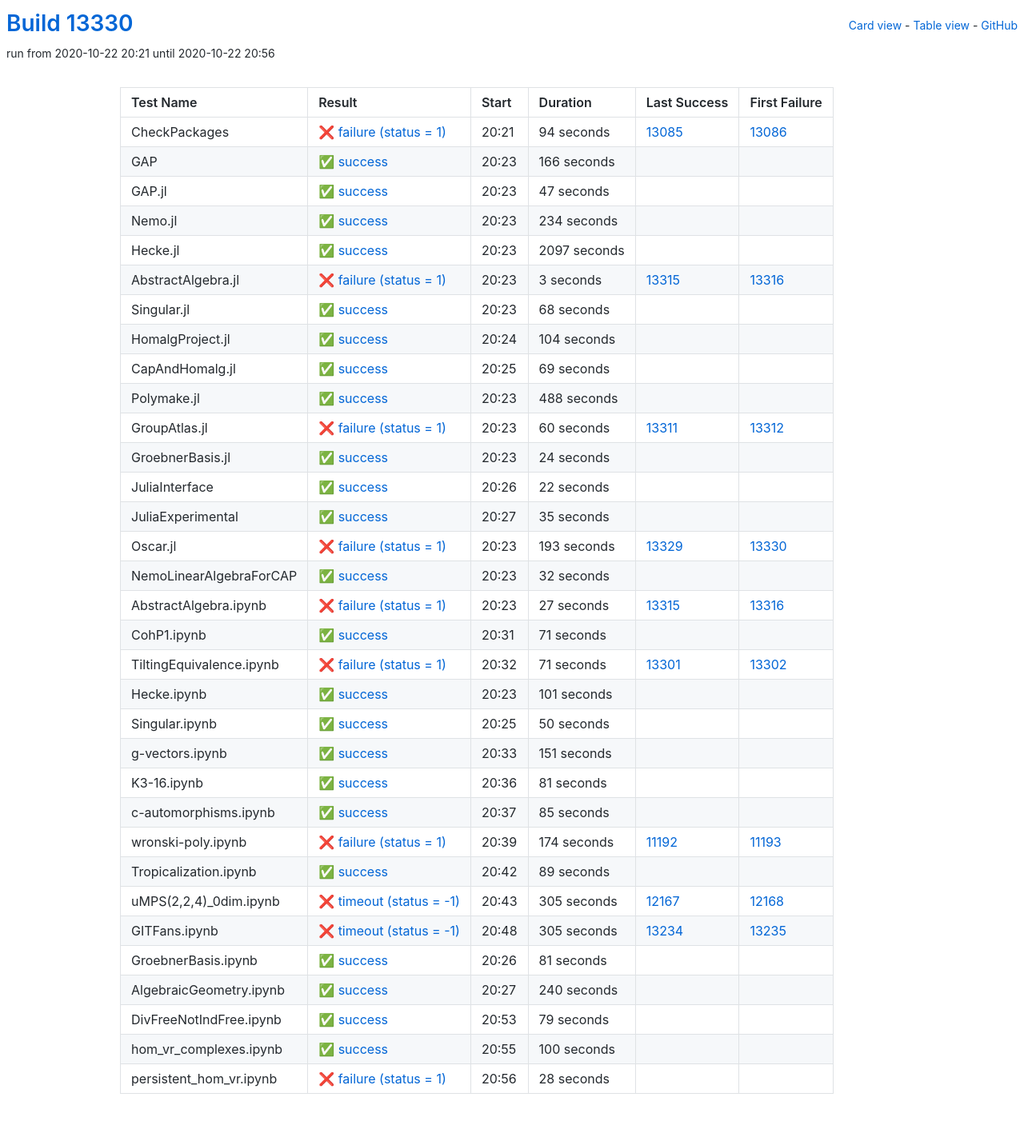
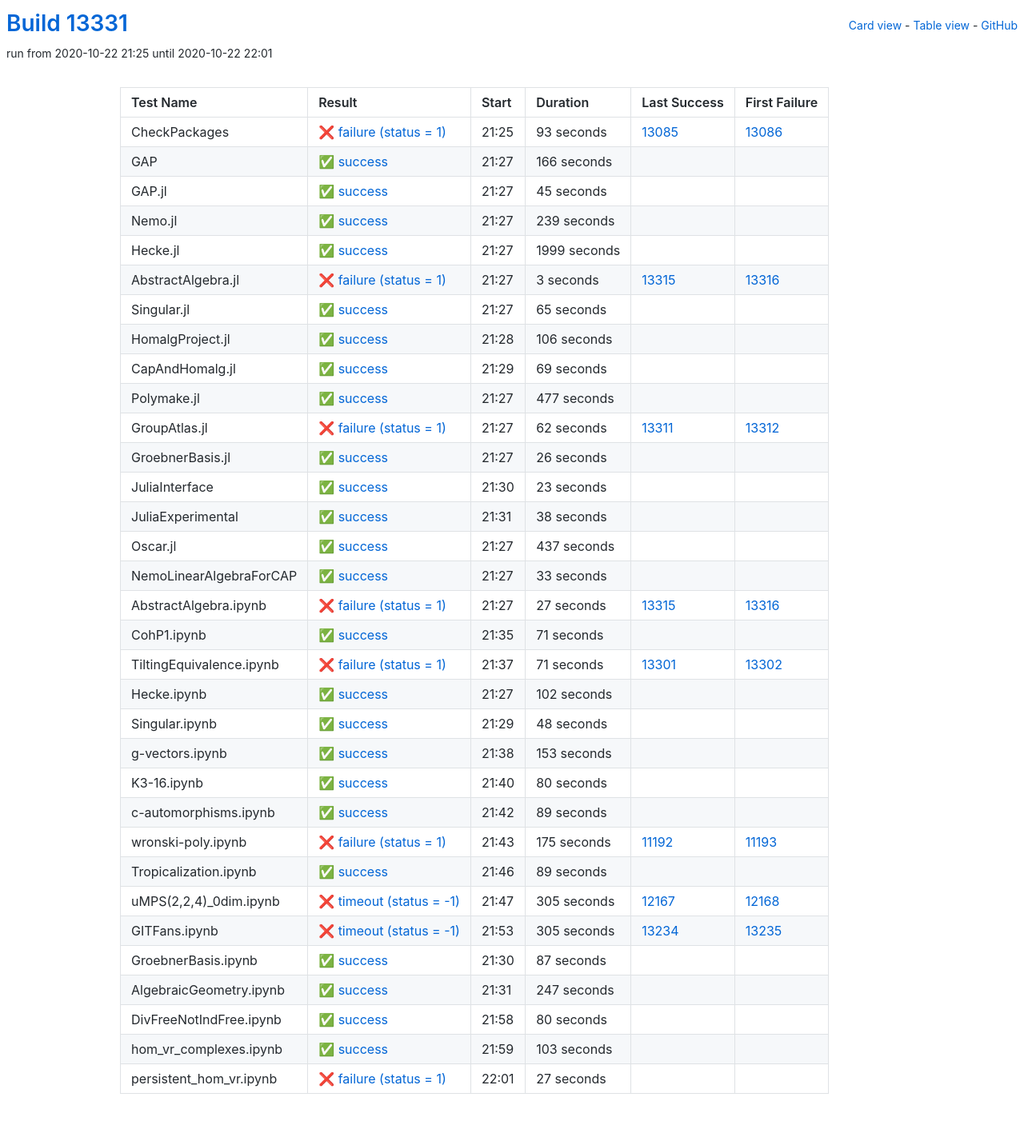
Before and after one commit to oscar-system/oscar-ci-status, a Jekyll site: the page built from table.html, in a window 1280 px wide. Shown: the whole page at 80% size. Built offline with Jekyll 4.4.1, drawn with Linux system fonts in a browser that asks for light colours.

Commit message:
Build #13331

```diff
--- a/_data/ci.yml
+++ b/_data/ci.yml
@@ -1,6 +1,6 @@
 ---
-build: 13330
-build_url: https://oscarci.mathematik.uni-kl.de/job/oscar/13330/
+build: 13331
+build_url: https://oscarci.mathematik.uni-kl.de/job/oscar/13331/
 job: oscar
 organization: oscar-system
 repo: oscar-ci-status
@@ -8,20 +8,20 @@
 tests:
 - name: CheckPackages
   id: checkpackages
-  log: https://oscarci.mathematik.uni-kl.de/job/oscar/13330/artifact/logs/build-13330/CheckPackages.log
-  start: 2020-10-22 20:21
+  log: https://oscarci.mathematik.uni-kl.de/job/oscar/13331/artifact/logs/build-13331/CheckPackages.log
+  start: 2020-10-22 21:25
   success: false
   exitcode: 1
   status: failure
-  duration: 94
+  duration: 93
   last_success: 13085
   last_success_url: https://oscarci.mathematik.uni-kl.de/job/oscar/13085/
   first_failure: 13086
   first_failure_url: https://oscarci.mathematik.uni-kl.de/job/oscar/13086/
 - name: GAP
   id: gap
-  log: https://oscarci.mathematik.uni-kl.de/job/oscar/13330/artifact/logs/build-13330/GAP.log
-  start: 2020-10-22 20:23
+  log: https://oscarci.mathematik.uni-kl.de/job/oscar/13331/artifact/logs/build-13331/GAP.log
+  start: 2020-10-22 21:27
   success: true
   exitcode: 0
   status: success
@@ -32,44 +32,44 @@
   first_failure_url:
 - name: GAP.jl
   id: gap-jl
-  log: https://oscarci.mathematik.uni-kl.de/job/oscar/13330/artifact/logs/build-13330/GAP.jl.log
-  start: 2020-10-22 20:23
+  log: https://oscarci.mathematik.uni-kl.de/job/oscar/13331/artifact/logs/build-13331/GAP.jl.log
+  start: 2020-10-22 21:27
   success: true
   exitcode: 0
   status: success
-  duration: 47
+  duration: 45
   last_success: false
   last_success_url:
   first_failure: false
   first_failure_url:
 - name: Nemo.jl
   id: nemo-jl
-  log: https://oscarci.mathematik.uni-kl.de/job/oscar/13330/artifact/logs/build-13330/Nemo.jl.log
-  start: 2020-10-22 20:23
+  log: https://oscarci.mathematik.uni-kl.de/job/oscar/13331/artifact/logs/build-13331/Nemo.jl.log
+  start: 2020-10-22 21:27
   success: true
   exitcode: 0
   status: success
-  duration: 234
+  duration: 239
   last_success: false
   last_success_url:
   first_failure: false
   first_failure_url:
 - name: Hecke.jl
   id: hecke-jl
-  log: https://oscarci.mathematik.uni-kl.de/job/oscar/13330/artifact/logs/build-13330/Hecke.jl.log
-  start: 2020-10-22 20:23
+  log: https://oscarci.mathematik.uni-kl.de/job/oscar/13331/artifact/logs/build-13331/Hecke.jl.log
+  start: 2020-10-22 21:27
   success: true
   exitcode: 0
   status: success
-  duration: 2097
+  duration: 1999
   last_success: false
   last_success_url:
   first_failure: false
   first_failure_url:
 - name: AbstractAlgebra.jl
   id: abstractalgebra-jl
-  log: https://oscarci.mathematik.uni-kl.de/job/oscar/13330/artifact/logs/build-13330/AbstractAlgebra.jl.log
-  start: 2020-10-22 20:23
+  log: https://oscarci.mathematik.uni-kl.de/job/oscar/13331/artifact/logs/build-13331/AbstractAlgebra.jl.log
+  start: 2020-10-22 21:27
   success: false
   exitcode: 1
   status: failure
@@ -80,32 +80,32 @@
   first_failure_url: https://oscarci.mathematik.uni-kl.de/job/oscar/13316/
 - name: Singular.jl
   id: singular-jl
-  log: https://oscarci.mathematik.uni-kl.de/job/oscar/13330/artifact/logs/build-13330/Singular.jl.log
-  start: 2020-10-22 20:23
+  log: https://oscarci.mathematik.uni-kl.de/job/oscar/13331/artifact/logs/build-13331/Singular.jl.log
+  start: 2020-10-22 21:27
   success: true
   exitcode: 0
   status: success
-  duration: 68
+  duration: 65
   last_success: false
   last_success_url:
   first_failure: false
   first_failure_url:
 - name: HomalgProject.jl
   id: homalgproject-jl
-  log: https://oscarci.mathematik.uni-kl.de/job/oscar/13330/artifact/logs/build-13330/HomalgProject.jl.log
-  start: 2020-10-22 20:24
+  log: https://oscarci.mathematik.uni-kl.de/job/oscar/13331/artifact/logs/build-13331/HomalgProject.jl.log
+  start: 2020-10-22 21:28
   success: true
   exitcode: 0
   status: success
-  duration: 104
+  duration: 106
   last_success: false
   last_success_url:
   first_failure: false
   first_failure_url:
 - name: CapAndHomalg.jl
   id: capandhomalg-jl
-  log: https://oscarci.mathematik.uni-kl.de/job/oscar/13330/artifact/logs/build-13330/CapAndHomalg.jl.log
-  start: 2020-10-22 20:25
+  log: https://oscarci.mathematik.uni-kl.de/job/oscar/13331/artifact/logs/build-13331/CapAndHomalg.jl.log
+  start: 2020-10-22 21:29
   success: true
   exitcode: 0
   status: success
@@ -116,92 +116,92 @@
   first_failure_url:
 - name: Polymake.jl
   id: polymake-jl
-  log: https://oscarci.mathematik.uni-kl.de/job/oscar/13330/artifact/logs/build-13330/Polymake.jl.log
-  start: 2020-10-22 20:23
+  log: https://oscarci.mathematik.uni-kl.de/job/oscar/13331/artifact/logs/build-13331/Polymake.jl.log
+  start: 2020-10-22 21:27
   success: true
   exitcode: 0
   status: success
-  duration: 488
+  duration: 477
   last_success: false
   last_success_url:
   first_failure: false
   first_failure_url:
 - name: GroupAtlas.jl
   id: groupatlas-jl
-  log: https://oscarci.mathematik.uni-kl.de/job/oscar/13330/artifact/logs/build-13330/GroupAtlas.jl.log
-  start: 2020-10-22 20:23
+  log: https://oscarci.mathematik.uni-kl.de/job/oscar/13331/artifact/logs/build-13331/GroupAtlas.jl.log
+  start: 2020-10-22 21:27
   success: false
   exitcode: 1
   status: failure
-  duration: 60
+  duration: 62
   last_success: 13311
   last_success_url: https://oscarci.mathematik.uni-kl.de/job/oscar/13311/
   first_failure: 13312
   first_failure_url: https://oscarci.mathematik.uni-kl.de/job/oscar/13312/
 - name: GroebnerBasis.jl
   id: groebnerbasis-jl
-  log: https://oscarci.mathematik.uni-kl.de/job/oscar/13330/artifact/logs/build-13330/GroebnerBasis.jl.log
-  start: 2020-10-22 20:23
+  log: https://oscarci.mathematik.uni-kl.de/job/oscar/13331/artifact/logs/build-13331/GroebnerBasis.jl.log
+  start: 2020-10-22 21:27
   success: true
   exitcode: 0
   status: success
-  duration: 24
+  duration: 26
   last_success: false
   last_success_url:
   first_failure: false
   first_failure_url:
 - name: JuliaInterface
   id: juliainterface
-  log: https://oscarci.mathematik.uni-kl.de/job/oscar/13330/artifact/logs/build-13330/JuliaInterface.log
-  start: 2020-10-22 20:26
+  log: https://oscarci.mathematik.uni-kl.de/job/oscar/13331/artifact/logs/build-13331/JuliaInterface.log
+  start: 2020-10-22 21:30
   success: true
   exitcode: 0
   status: success
-  duration: 22
+  duration: 23
   last_success: false
   last_success_url:
   first_failure: false
   first_failure_url:
 - name: JuliaExperimental
   id: juliaexperimental
-  log: https://oscarci.mathematik.uni-kl.de/job/oscar/13330/artifact/logs/build-13330/JuliaExperimental.log
-  start: 2020-10-22 20:27
+  log: https://oscarci.mathematik.uni-kl.de/job/oscar/13331/artifact/logs/build-13331/JuliaExperimental.log
+  start: 2020-10-22 21:31
   success: true
   exitcode: 0
   status: success
-  duration: 35
+  duration: 38
   last_success: false
   last_success_url:
   first_failure: false
   first_failure_url:
 - name: Oscar.jl
   id: oscar-jl
-  log: https://oscarci.mathematik.uni-kl.de/job/oscar/13330/artifact/logs/build-13330/Oscar.jl.log
-  start: 2020-10-22 20:23
-  success: false
-  exitcode: 1
-  status: failure
-  duration: 193
-  last_success: 13329
-  last_success_url: https://oscarci.mathematik.uni-kl.de/job/oscar/13329/
-  first_failure: 13330
-  first_failure_url: https://oscarci.mathematik.uni-kl.de/job/oscar/13330/
-- name: NemoLinearAlgebraForCAP
-  id: nemolinearalgebraforcap
-  log: https://oscarci.mathematik.uni-kl.de/job/oscar/13330/artifact/logs/build-13330/NemoLinearAlgebraForCAP.log
-  start: 2020-10-22 20:23
+  log: https://oscarci.mathematik.uni-kl.de/job/oscar/13331/artifact/logs/build-13331/Oscar.jl.log
+  start: 2020-10-22 21:27
   success: true
   exitcode: 0
   status: success
-  duration: 32
+  duration: 437
+  last_success: false
+  last_success_url:
+  first_failure: false
+  first_failure_url:
+- name: NemoLinearAlgebraForCAP
+  id: nemolinearalgebraforcap
+  log: https://oscarci.mathematik.uni-kl.de/job/oscar/13331/artifact/logs/build-13331/NemoLinearAlgebraForCAP.log
+  start: 2020-10-22 21:27
+  success: true
+  exitcode: 0
+  status: success
+  duration: 33
   last_success: false
   last_success_url:
   first_failure: false
   first_failure_url:
 - name: AbstractAlgebra.ipynb
   id: abstractalgebra-ipynb
-  log: https://oscarci.mathematik.uni-kl.de/job/oscar/13330/artifact/logs/build-13330/AbstractAlgebra.ipynb.log
-  start: 2020-10-22 20:23
+  log: https://oscarci.mathematik.uni-kl.de/job/oscar/13331/artifact/logs/build-13331/AbstractAlgebra.ipynb.log
+  start: 2020-10-22 21:27
   success: false
   exitcode: 1
   status: failure
@@ -212,8 +212,8 @@
   first_failure_url: https://oscarci.mathematik.uni-kl.de/job/oscar/13316/
 - name: CohP1.ipynb
   id: cohp1-ipynb
-  log: https://oscarci.mathematik.uni-kl.de/job/oscar/13330/artifact/logs/build-13330/CohP1.ipynb.log
-  start: 2020-10-22 20:31
+  log: https://oscarci.mathematik.uni-kl.de/job/oscar/13331/artifact/logs/build-13331/CohP1.ipynb.log
+  start: 2020-10-22 21:35
   success: true
   exitcode: 0
   status: success
@@ -224,8 +224,8 @@
   first_failure_url:
 - name: TiltingEquivalence.ipynb
   id: tiltingequivalence-ipynb
-  log: https://oscarci.mathematik.uni-kl.de/job/oscar/13330/artifact/logs/build-13330/TiltingEquivalence.ipynb.log
-  start: 2020-10-22 20:32
+  log: https://oscarci.mathematik.uni-kl.de/job/oscar/13331/artifact/logs/build-13331/TiltingEquivalence.ipynb.log
+  start: 2020-10-22 21:37
   success: false
   exitcode: 1
   status: failure
@@ -236,80 +236,80 @@
   first_failure_url: https://oscarci.mathematik.uni-kl.de/job/oscar/13302/
 - name: Hecke.ipynb
   id: hecke-ipynb
-  log: https://oscarci.mathematik.uni-kl.de/job/oscar/13330/artifact/logs/build-13330/Hecke.ipynb.log
-  start: 2020-10-22 20:23
+  log: https://oscarci.mathematik.uni-kl.de/job/oscar/13331/artifact/logs/build-13331/Hecke.ipynb.log
+  start: 2020-10-22 21:27
   success: true
   exitcode: 0
   status: success
-  duration: 101
+  duration: 102
   last_success: false
   last_success_url:
   first_failure: false
   first_failure_url:
 - name: Singular.ipynb
   id: singular-ipynb
-  log: https://oscarci.mathematik.uni-kl.de/job/oscar/13330/artifact/logs/build-13330/Singular.ipynb.log
-  start: 2020-10-22 20:25
+  log: https://oscarci.mathematik.uni-kl.de/job/oscar/13331/artifact/logs/build-13331/Singular.ipynb.log
+  start: 2020-10-22 21:29
   success: true
   exitcode: 0
   status: success
-  duration: 50
+  duration: 48
   last_success: false
   last_success_url:
   first_failure: false
   first_failure_url:
 - name: g-vectors.ipynb
   id: g-vectors-ipynb
-  log: https://oscarci.mathematik.uni-kl.de/job/oscar/13330/artifact/logs/build-13330/g-vectors.ipynb.log
-  start: 2020-10-22 20:33
+  log: https://oscarci.mathematik.uni-kl.de/job/oscar/13331/artifact/logs/build-13331/g-vectors.ipynb.log
+  start: 2020-10-22 21:38
   success: true
   exitcode: 0
   status: success
-  duration: 151
+  duration: 153
   last_success: false
   last_success_url:
   first_failure: false
   first_failure_url:
 - name: K3-16.ipynb
   id: k3-16-ipynb
-  log: https://oscarci.mathematik.uni-kl.de/job/oscar/13330/artifact/logs/build-13330/K3-16.ipynb.log
-  start: 2020-10-22 20:36
+  log: https://oscarci.mathematik.uni-kl.de/job/oscar/13331/artifact/logs/build-13331/K3-16.ipynb.log
+  start: 2020-10-22 21:40
   success: true
   exitcode: 0
   status: success
-  duration: 81
+  duration: 80
   last_success: false
   last_success_url:
   first_failure: false
   first_failure_url:
 - name: c-automorphisms.ipynb
   id: c-automorphisms-ipynb
-  log: https://oscarci.mathematik.uni-kl.de/job/oscar/13330/artifact/logs/build-13330/c-automorphisms.ipynb.log
-  start: 2020-10-22 20:37
+  log: https://oscarci.mathematik.uni-kl.de/job/oscar/13331/artifact/logs/build-13331/c-automorphisms.ipynb.log
+  start: 2020-10-22 21:42
   success: true
   exitcode: 0
   status: success
-  duration: 85
+  duration: 89
   last_success: false
   last_success_url:
   first_failure: false
   first_failure_url:
 - name: wronski-poly.ipynb
   id: wronski-poly-ipynb
-  log: https://oscarci.mathematik.uni-kl.de/job/oscar/13330/artifact/logs/build-13330/wronski-poly.ipynb.log
-  start: 2020-10-22 20:39
+  log: https://oscarci.mathematik.uni-kl.de/job/oscar/13331/artifact/logs/build-13331/wronski-poly.ipynb.log
+  start: 2020-10-22 21:43
   success: false
   exitcode: 1
   status: failure
-  duration: 174
+  duration: 175
   last_success: 11192
   last_success_url: https://oscarci.mathematik.uni-kl.de/job/oscar/11192/
   first_failure: 11193
   first_failure_url: https://oscarci.mathematik.uni-kl.de/job/oscar/11193/
 - name: Tropicalization.ipynb
   id: tropicalization-ipynb
-  log: https://oscarci.mathematik.uni-kl.de/job/oscar/13330/artifact/logs/build-13330/Tropicalization.ipynb.log
-  start: 2020-10-22 20:42
+  log: https://oscarci.mathematik.uni-kl.de/job/oscar/13331/artifact/logs/build-13331/Tropicalization.ipynb.log
+  start: 2020-10-22 21:46
   success: true
   exitcode: 0
   status: success
@@ -320,8 +320,8 @@
   first_failure_url:
 - name: uMPS(2,2,4)_0dim.ipynb
   id: umps-2-2-4-0dim-ipynb
-  log: https://oscarci.mathematik.uni-kl.de/job/oscar/13330/artifact/logs/build-13330/uMPS-2-2-4-_0dim.ipynb.log
-  start: 2020-10-22 20:43
+  log: https://oscarci.mathematik.uni-kl.de/job/oscar/13331/artifact/logs/build-13331/uMPS-2-2-4-_0dim.ipynb.log
+  start: 2020-10-22 21:47
   success: false
   exitcode: -1
   status: timeout
@@ -332,8 +332,8 @@
   first_failure_url: https://oscarci.mathematik.uni-kl.de/job/oscar/12168/
 - name: GITFans.ipynb
   id: gitfans-ipynb
-  log: https://oscarci.mathematik.uni-kl.de/job/oscar/13330/artifact/logs/build-13330/GITFans.ipynb.log
-  start: 2020-10-22 20:48
+  log: https://oscarci.mathematik.uni-kl.de/job/oscar/13331/artifact/logs/build-13331/GITFans.ipynb.log
+  start: 2020-10-22 21:53
   success: false
   exitcode: -1
   status: timeout
@@ -344,60 +344,60 @@
   first_failure_url: https://oscarci.mathematik.uni-kl.de/job/oscar/13235/
 - name: GroebnerBasis.ipynb
   id: groebnerbasis-ipynb
-  log: https://oscarci.mathematik.uni-kl.de/job/oscar/13330/artifact/logs/build-13330/GroebnerBasis.ipynb.log
-  start: 2020-10-22 20:26
+  log: https://oscarci.mathematik.uni-kl.de/job/oscar/13331/artifact/logs/build-13331/GroebnerBasis.ipynb.log
+  start: 2020-10-22 21:30
   success: true
   exitcode: 0
   status: success
-  duration: 81
+  duration: 87
   last_success: false
   last_success_url:
   first_failure: false
   first_failure_url:
 - name: AlgebraicGeometry.ipynb
   id: algebraicgeometry-ipynb
-  log: https://oscarci.mathematik.uni-kl.de/job/oscar/13330/artifact/logs/build-13330/AlgebraicGeometry.ipynb.log
-  start: 2020-10-22 20:27
+  log: https://oscarci.mathematik.uni-kl.de/job/oscar/13331/artifact/logs/build-13331/AlgebraicGeometry.ipynb.log
+  start: 2020-10-22 21:31
   success: true
   exitcode: 0
   status: success
-  duration: 240
+  duration: 247
   last_success: false
   last_success_url:
   first_failure: false
   first_failure_url:
 - name: DivFreeNotIndFree.ipynb
   id: divfreenotindfree-ipynb
-  log: https://oscarci.mathematik.uni-kl.de/job/oscar/13330/artifact/logs/build-13330/DivFreeNotIndFree.ipynb.log
-  start: 2020-10-22 20:53
+  log: https://oscarci.mathematik.uni-kl.de/job/oscar/13331/artifact/logs/build-13331/DivFreeNotIndFree.ipynb.log
+  start: 2020-10-22 21:58
   success: true
   exitcode: 0
   status: success
-  duration: 79
+  duration: 80
   last_success: false
   last_success_url:
   first_failure: false
   first_failure_url:
 - name: hom_vr_complexes.ipynb
   id: hom-vr-complexes-ipynb
-  log: https://oscarci.mathematik.uni-kl.de/job/oscar/13330/artifact/logs/build-13330/hom_vr_complexes.ipynb.log
-  start: 2020-10-22 20:55
+  log: https://oscarci.mathematik.uni-kl.de/job/oscar/13331/artifact/logs/build-13331/hom_vr_complexes.ipynb.log
+  start: 2020-10-22 21:59
   success: true
   exitcode: 0
   status: success
-  duration: 100
+  duration: 103
   last_success: false
   last_success_url:
   first_failure: false
   first_failure_url:
 - name: persistent_hom_vr.ipynb
   id: persistent-hom-vr-ipynb
-  log: https://oscarci.mathematik.uni-kl.de/job/oscar/13330/artifact/logs/build-13330/persistent_hom_vr.ipynb.log
-  start: 2020-10-22 20:56
+  log: https://oscarci.mathematik.uni-kl.de/job/oscar/13331/artifact/logs/build-13331/persistent_hom_vr.ipynb.log
+  start: 2020-10-22 22:01
   success: false
   exitcode: 1
   status: failure
-  duration: 28
+  duration: 27
   last_success: false
   last_success_url:
   first_failure: false
```
Also changed, not shown: README.md.
